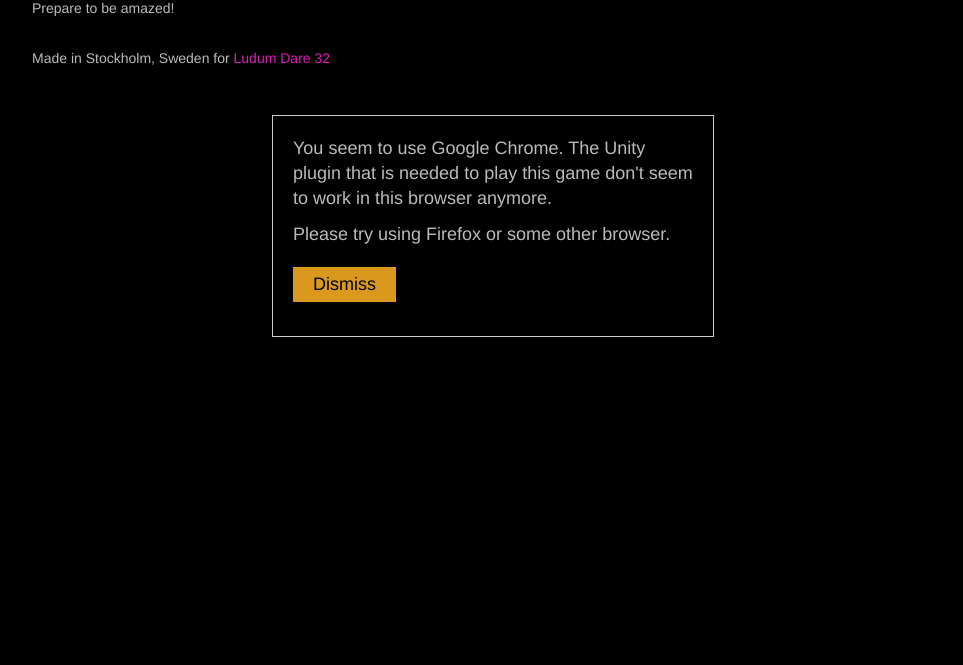
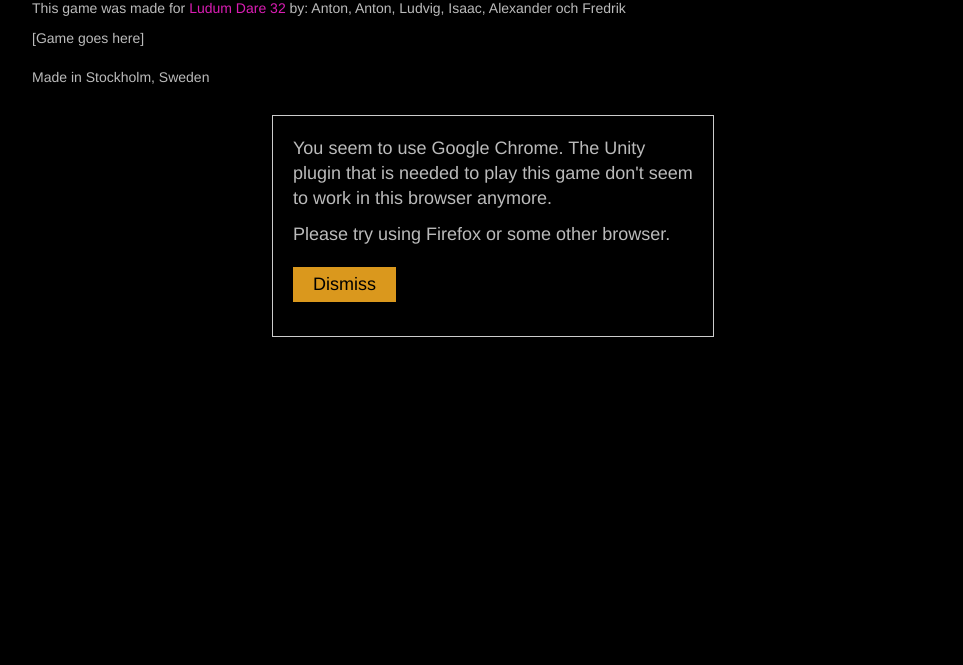
Before and after one commit to ibadmanners/ibadmanners.github.io, a plain HTML site: page index.html in a window 1280 px wide. Shown: the part 135-800 px from the top of the page, without its empty margins (158-1121 px from the left). Drawn offline with nearby package versions, Linux system fonts and the light colour scheme; a script that the page names is missing.

Commit message:
Text tweaks.

```diff
--- a/index.html
+++ b/index.html
@@ -40,7 +40,11 @@
                 </div>
             </header>
             <div class="content" role="main">
-                <p>Prepare to be amazed!</p>
+                <p>
+                    This game was made for <a href="http://ludumdare.com" target="_blank">Ludum Dare 32</a>
+                    by: Anton, Anton, Ludvig, Isaac, Alexander och Fredrik
+                </p>
+                [Game goes here]
             </div>
             <div id="disqus_thread"></div>
             <script type="text/javascript">
@@ -56,10 +60,7 @@
             </script>
             <noscript>Please enable JavaScript to view the <a href="https://disqus.com/?ref_noscript" rel="nofollow">comments powered by Disqus.</a></noscript>
             <footer>
-                <p>
-                    Made in Stockholm, Sweden for
-                    <a href="http://ludumdare.com" target="_blank">Ludum Dare 32</a>
-                </p>
+                <p>Made in Stockholm, Sweden</p>
             </footer>
             </div>
         </div>
```
